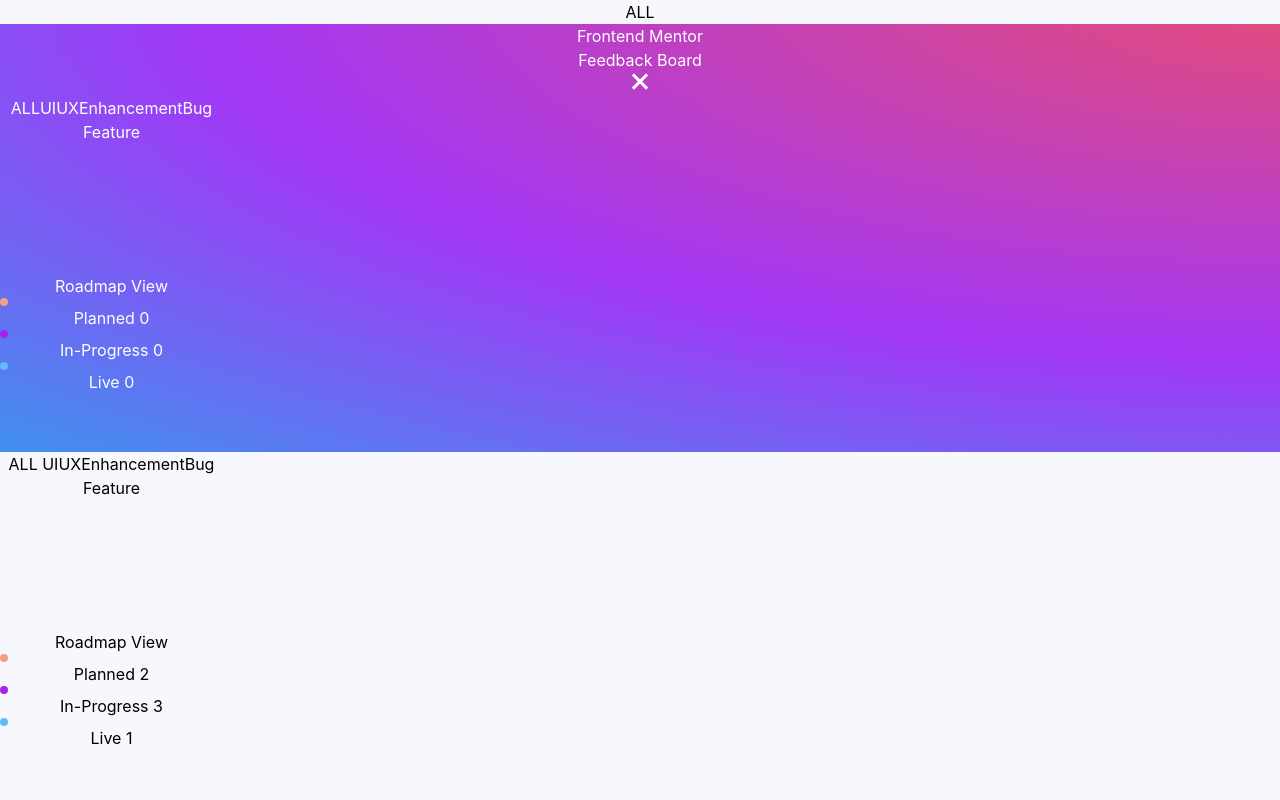
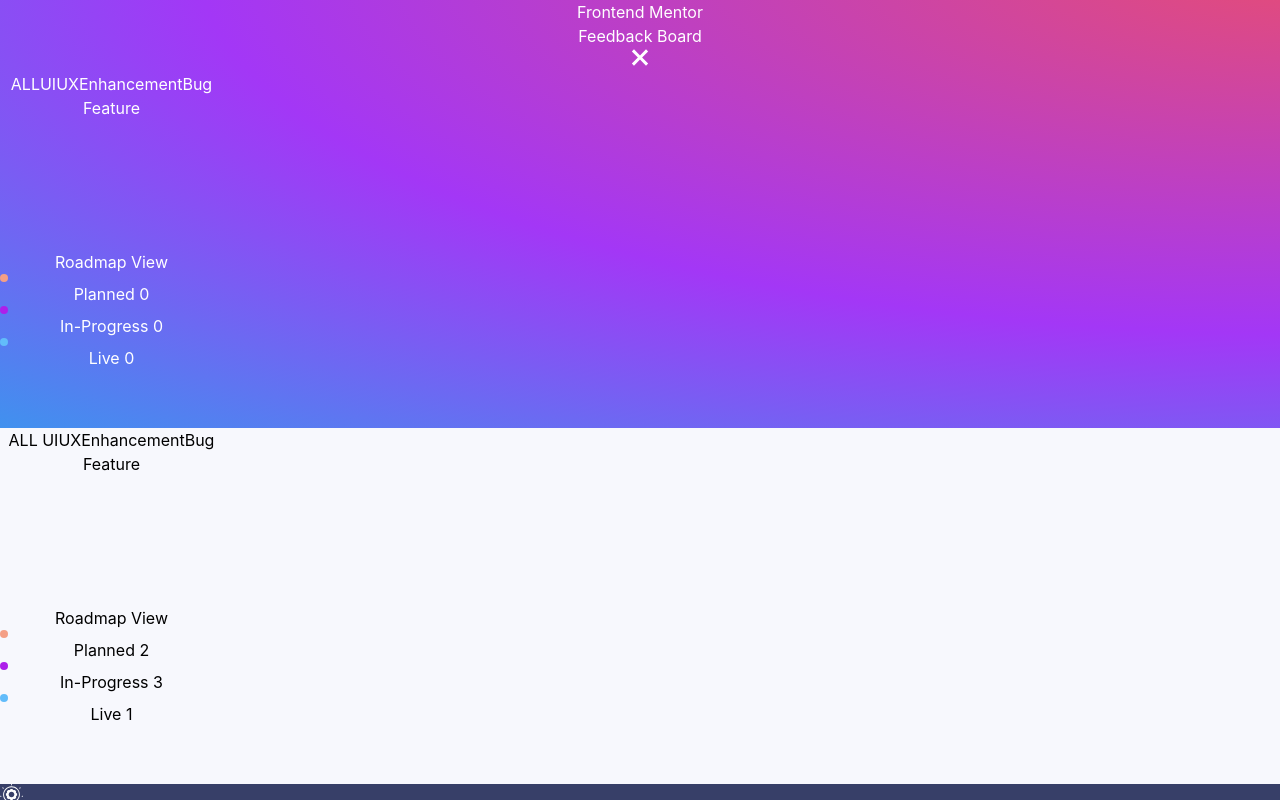
Before and after one commit to matthewkuria/product-feedback-app, a React (Vite) app in the folder my-project/: page / in a window 1280 px wide. Both pictures are taken after a click on the button 640 px from the left and 81 px from the top of the page. Shown: the top 800 px of the page. Built offline with nearby package versions, Linux system fonts and the light colour scheme.

Commit message:
finally a breakthrough with React Routers

```diff
--- a/my-project/src/App.jsx
+++ b/my-project/src/App.jsx
@@ -1,5 +1,5 @@
 
-import { BrowserRouter as Router, Route, Switch, Link } from 'react-router-dom';
+import { Routes, Route} from 'react-router-dom';
 import NavBar from './components/NavBar';
 import NavMenu from './components/NavMenu';
 import Suggestions from './components/Suggestions';
@@ -31,7 +31,6 @@
 
   return (
     <div>
-      <Link to="/ui" className="text-white py-1 px-3 bg-[#4661E6] rounded-lg hover:bg-[#CFD7FF]">ALL </Link>
     <div className="nav-bar md:flex lg:flex-col">
       <div className="lg:flex">
         <div className="md:flex lg:flex-col">
@@ -42,19 +41,22 @@
         </div>
         <div className="">
             <Suggestions />
-            <Router>
-              <Switch>
-                <Route path="/" component={Feedbacks} />
+            <Routes>
+
+                <Route  path="/" element={<Feedbacks /> } />
                 <Route exact path="/all" element={AllFeedBacks} />
-                <Route exact path="/ui" component={Card} />
-                <Route exact path="/ux" component={""} />
+                <Route exact path="/ui" element={<Card />} />
+                <Route exact path="/ux" element={<Home />} />
                 <Route exact path="/enhancement" component={""} />
                 <Route exact path="/bug" component={""} />
                 <Route exact path="/feature" component={""} />
                 <Route exact component={NotFound} />
-              </Switch>
-            </Router>
-            {AllFeedBacks}
+            </Routes>
+
+
+
+
+
 
         </div>
       </div>
--- a/my-project/src/components/NavBar.jsx
+++ b/my-project/src/components/NavBar.jsx
@@ -37,11 +37,21 @@
                                 <button className="text-white py-1 px-3 bg-[#4661E6] rounded-lg hover:bg-[#CFD7FF]">
                                   <Link to="/all">ALL</Link>
                                 </button>
-                                <button className="m-3 py-1 px-3 bg-[#F2F4FF] rounded-lg hover:bg-[#CFD7FF]">UI</button>
-                                <button className="mx-3 py-1 px-3 bg-[#F2F4FF] rounded-lg hover:bg-[#CFD7FF]">UX</button>
-                                <button className="my-3  py-1 px-3 bg-[#F2F4FF] rounded-lg hover:bg-[#CFD7FF]">Enhancement</button>
-                                <button className="mx-3 py-1 px-3 bg-[#F2F4FF] rounded-lg hover:bg-[#CFD7FF]">Bug</button>
-                                <button className="mx-3 py-1 px-3 bg-[#F2F4FF] rounded-lg hover:bg-[#CFD7FF]">Feature</button>
+                                <button className="m-3 py-1 px-3 bg-[#F2F4FF] rounded-lg hover:bg-[#CFD7FF]">
+                                <Link to="/ui">UI</Link>
+                                </button>
+                                <button className="mx-3 py-1 px-3 bg-[#F2F4FF] rounded-lg hover:bg-[#CFD7FF]">
+                                <Link to="/ux">UX</Link>
+                                </button>
+                                <button className="my-3  py-1 px-3 bg-[#F2F4FF] rounded-lg hover:bg-[#CFD7FF]">
+                                <Link to="/enhancement">Enhancement</Link>
+                                </button>
+                                <button className="mx-3 py-1 px-3 bg-[#F2F4FF] rounded-lg hover:bg-[#CFD7FF]">
+                                <Link to="/bug">Bug</Link>
+                                </button>
+                                <button className="mx-3 py-1 px-3 bg-[#F2F4FF] rounded-lg hover:bg-[#CFD7FF]">
+                                <Link to="/feature">Feature</Link>
+                                </button>
                             </div>
                             <div className="bg-white rounded-lg mx-2 mt-5 p-5">
                                 <p className="font-bold text-left text-[#3A4374]">Roadmap <span className="font-normal text-[#4661E6] ml-16"><a href="" className="hover:underline">View</a></span></p>
--- a/my-project/src/components/NavMenu.jsx
+++ b/my-project/src/components/NavMenu.jsx
@@ -2,7 +2,8 @@
 import {  Link } from "react-router-dom";
 export default function NavMenu(){
     return(
-        <div className="MainDiv hidden md:flex  justify-between lg:flex-col">
+
+            <div className="MainDiv hidden md:flex  justify-between lg:flex-col">
             <div className="rounded-lg bg-white text-[#4661E6] font-bold w-1/2 h-full p-5">
              <Link to="/all" className="text-white py-1 px-3 bg-[#4661E6] rounded-lg hover:bg-[#CFD7FF]">ALL </Link>
                <Link to="/ui" className="m-3 py-1 px-3 bg-[#F2F4FF] rounded-lg hover:bg-[#CFD7FF]">UI
@@ -44,5 +45,6 @@
             </div>
 
         </div>
+
     )
 }
```
